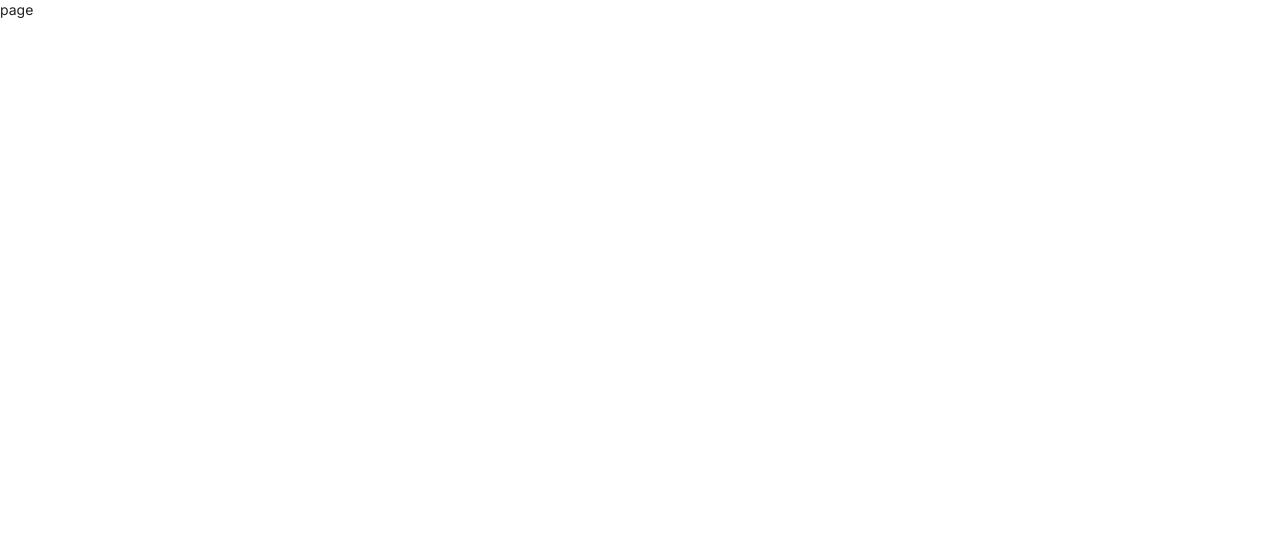
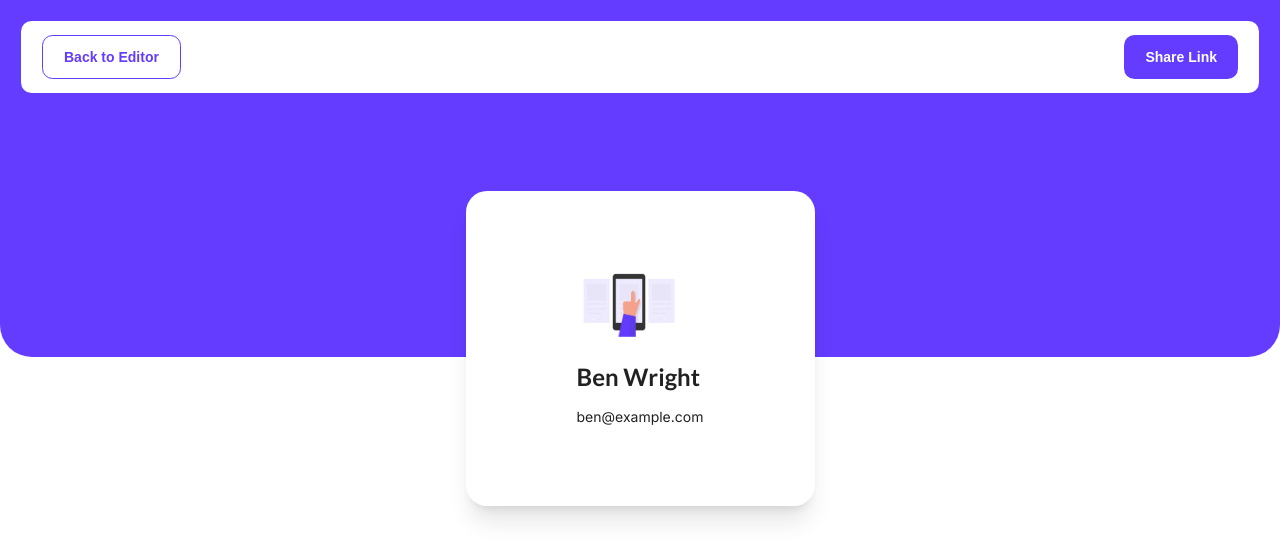
Before and after one commit to Goketech/devlinks, a Next.js app: page /preview in a window 1280 px wide. Shown: the top 560 px of the page. Built offline with nearby package versions, Linux system fonts and the light colour scheme.

Commit message:
chore: add hover effects

```diff
--- a/src/app/page.tsx
+++ b/src/app/page.tsx
@@ -19,7 +19,7 @@ export default function Home() {
           <div className="flex flex-col flex-grow">
             {/* <EmptyLinks /> */}
             <div className="border-t py-6 px-10 mt-28 border-[#d9d9d9] flex items-end content-end mr-10">
-              <button className="ml-auto bg-[#633CFF] rounded-xl text-base font-semibold py-3 px-7 text-white">Save</button>
+              <button className="outline-[#633CFF] ml-auto bg-[#633CFF] hover:bg-white border hover:text-[#633CFF] hover:border-[#633CFF] rounded-xl text-base font-semibold py-3 px-7 text-white">Save</button>
             </div>
           </div>
         </div>
--- a/src/app/preview/page.tsx
+++ b/src/app/preview/page.tsx
@@ -1,9 +1,35 @@
-import React from 'react'
+import Image from "next/image";
+import Link from "next/link";
 
 const page = () => {
-  return (
-    <div>page</div>
-  )
+    return (
+        <div>
+            <div className='bg-[#633CFF] h-[357px] p-6 rounded-b-[32px]'>
+                <div className='bg-white px-6 py-4 rounded-xl flex justify-between'>
+                    <Link href="/">
+                        <button className='py-3 px-6 border border-[#633CFF] text-base font-semibold text-[#633CFF] rounded-xl'>Back to Editor</button>
+                    </Link>
+                    <button className='py-3 px-6 bg-[#633CFF] text-white text-base font-semibold rounded-xl'>Share Link</button>
+                </div>
+                <div className="flex items-center justify-center h-full mt-28">
+                    <div className="bg-white py-12 px-14 w-[349px] flex flex-col items-center justify-center h-full rounded-3xl shadow-xl">
+                        <div>
+                            <div>
+                                <Image src='/started-image.png' alt='user-profile' width={104} height={104} />
+                            </div>
+                            <h2>Ben Wright</h2>
+                            <p>ben@example.com</p>
+                        </div>
+                        <div>
+                            <div>
+
+                            </div>
+                        </div>
+                    </div>
+                </div>
+            </div>
+        </div>
+    )
 }
 
 export default page
--- a/src/components/AddLinks/AddLinks.tsx
+++ b/src/components/AddLinks/AddLinks.tsx
@@ -18,7 +18,7 @@ const AddLinks: React.FC = () => {
       <div className='mr-10 max-w-[808px] mb-5 w-full'>
         <h2 className='text-3xl text-[#333333] font-bold mt-10'>Customize Your links</h2>
         <p className='text-base text-[#737373] mt-2'>Add/edit/remove links below and then share all your profiles with the world!</p>
-        <button onClick={addLink} className='text-[#633CFF] font-semibold mt-10 flex center justify-center w-full border-2 border-[#633CFF] rounded-xl py-3 px-7 w-full'>
+        <button onClick={addLink} className='outline-[#633CFF] hover:bg-[#EFEBFF] text-[#633CFF] font-semibold mt-10 flex center justify-center w-full border-2 border-[#633CFF] rounded-xl py-3 px-7 w-full'>
           + Add New Link
         </button>
       </div>
--- a/src/components/Nav/Nav.tsx
+++ b/src/components/Nav/Nav.tsx
@@ -1,5 +1,6 @@
-import Image from "next/image"
-import { NavProps } from "@/types"
+import Image from "next/image";
+import Link from "next/link";
+import { NavProps } from "@/types";
 
 const Nav: React.FC<NavProps> = ({ active, setActive }) => {
     return (
@@ -8,18 +9,18 @@ const Nav: React.FC<NavProps> = ({ active, setActive }) => {
                 <Image src="/logo.svg" alt="logo" width={32} height={32} />
                 <span className="text-[#333333] text-4xl font-bold">devlinks</span></div>
             <div className="flex gap-4">
-                <div onClick={() => setActive("links")} className={`flex items-center py-3 px-7 gap-2 max-h-[49px] rounded-xl cursor-pointer ${active === "links" ? "bg-[#EFEBFF] text-[#633CFF]" : "text-[#737373]"}` }>
+                <button onClick={() => setActive("links")} className={`outline-[#633CFF] flex items-center py-3 px-7 gap-2 max-h-[49px] rounded-xl cursor-pointer border border-transparent ${active === "links" ? "bg-[#EFEBFF] text-[#633CFF] hover:border-[#633CFF] hover:bg-white" : "text-[#737373] hover:border-[#633CFF] hover:bg-[#633CFF] hover:text-white"}`}>
                     <Image className="w-5 h-5" src={`${active === "links" ? "/link-active.svg" : "/link.svg"}`} alt="logo" width={20} height={20} />
                     <span className="text-base font-semibold">Links</span>
-                </div>
-                <div onClick={() => setActive("profile")} className={`flex items-center py-3 px-7 gap-2 ${active === "profile" ? "bg-[#EFEBFF] text-[#633CFF]" : "text-[#737373]"} cursor-pointer rounded-xl max-h-[48px]`}>
+                </button>
+                <button onClick={() => setActive("profile")} className={`outline-[#633CFF] flex items-center py-3 px-7 gap-2 border border-transparent ${active === "profile" ? "bg-[#EFEBFF] text-[#633CFF] hover:border-[#633CFF] hover:bg-white" : "text-[#737373] hover:border-[#633CFF] hover:bg-[#633CFF] hover:text-white"} cursor-pointer rounded-xl max-h-[48px]`}>
                     <Image className="w-5 h-5" src={`${active === "profile" ? "/user-active.svg" : "/user.svg"}`} alt="logo" width={20} height={20} />
                     <span className="text-base font-semibold">Profile Details</span>
-                </div>
+                </button>
             </div>
-            <div className="py-3 px-7 border-2 rounded-xl border-[#633CFF] max-h-[49px]">
+            <Link className="py-3 px-7 border-2 rounded-xl border-[#633CFF] hover:bg-[#EFEBFF] max-h-[49px] outline-[#633CFF]" href="/preview">
                 <span className="text-base text-[#633CFF] font-semibold">Preview</span>
-            </div>
+            </Link>
         </div>
     )
 }
--- a/src/components/Phone/Phone.tsx
+++ b/src/components/Phone/Phone.tsx
@@ -2,8 +2,8 @@ import Image from "next/image"
 
 const Phone = () => {
   return (
-    <div className='relative w-[800px] h-[800px] flex justify-center items-center bg-white'>
-        <Image className="rotate-[270deg]" src="/empty-preview.png" alt="phone" width={631} height={307} style={{ transform: 'rotate(270deg) scale(1.5)' }} />
+    <div className='relative px-28 flex justify-center items-center bg-white'>
+        <Image className="rotate-[270deg]" src="/empty-preview.png" alt="phone" width={681} height={357} style={{ transform: 'rotate(270deg) scale(1.5)' }} />
     </div>
   )
 }
```
